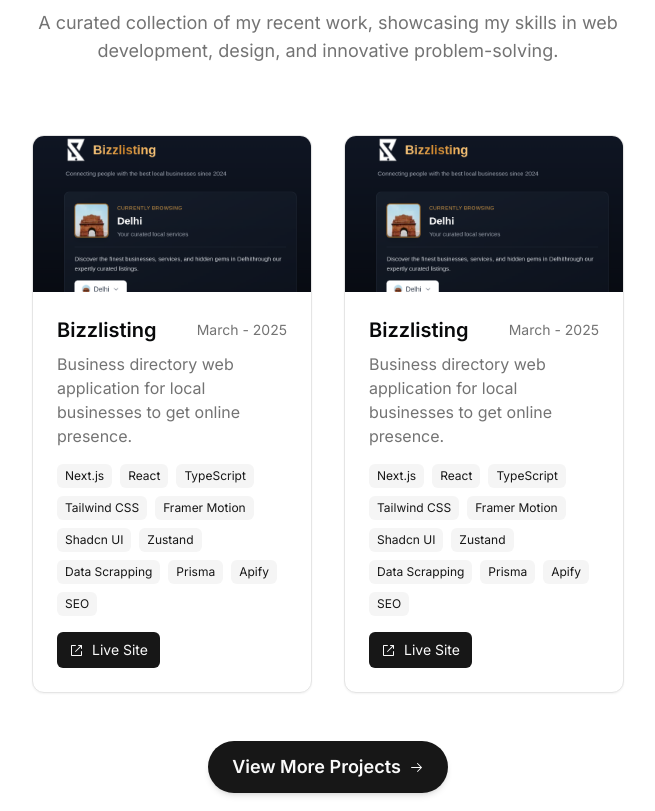
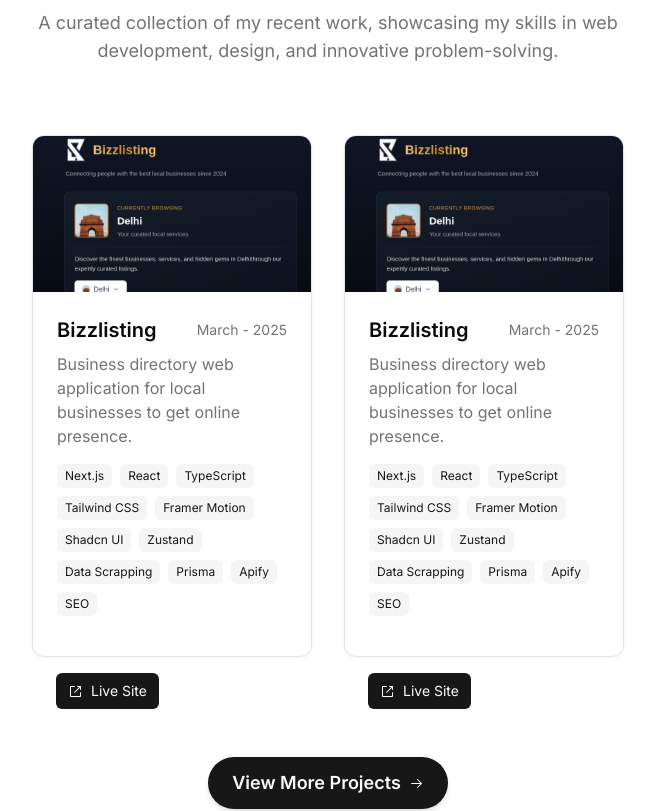
Before and after one commit to atulraj85/me, a Next.js app: page / in a window 1280 px wide. Shown: the part 880-1691 px from the top of the page, without its empty margins (312-967 px from the left). Built offline with nearby package versions, Linux system fonts and the light colour scheme.

Commit message:
Hydration Error Fix

```diff
--- a/src/app/blog/[slug]/page.tsx
+++ b/src/app/blog/[slug]/page.tsx
@@ -20,7 +20,6 @@ export async function generateMetadata({
   };
 }): Promise<Metadata | undefined> {
   let post = await getPost(params.slug);
-
   let {
     title,
     publishedAt: publishedTime,
@@ -61,7 +60,6 @@ export default async function Blog({
   };
 }) {
   let post = await getPost(params.slug);
-
   if (!post) {
     notFound();
   }
@@ -104,23 +102,23 @@ export default async function Blog({
         className="prose dark:prose-invert"
         dangerouslySetInnerHTML={{ __html: post.source }}
       ></article>
+
       {/* Back to Projects Link */}
-
       <div className="flex flex-col space-y-4 p-6">
-        <a
+        <Link
           href={`/projects/${post.slug}`}
           className="inline-flex items-center px-4 py-2 rounded-lg bg-black text-white font-medium transition-all hover:bg-gray-800 hover:shadow-lg group max-w-fit"
         >
           <ArrowLeft className="mr-2 h-5 w-5 group-hover:translate-x-[-2px]" />
-          Back to Project
-        </a>
+          <span>Back to Project</span>
+        </Link>
 
-        <a
+        <Link
           href="/blog"
           className="inline-flex items-center px-4 py-2 rounded-lg border-2 border-black text-black font-medium transition-all hover:bg-gray-100 hover:shadow-md max-w-fit"
         >
           <svg
-            className="mr-2 h-5 w-5 transition-transform group-hover:translate-x-1"
+            className="mr-2 h-5 w-5"
             viewBox="0 0 24 24"
             fill="none"
             stroke="currentColor"
@@ -132,8 +130,8 @@ export default async function Blog({
             <polyline points="16 17 21 12 16 7"></polyline>
             <line x1="21" y1="12" x2="9" y2="12"></line>
           </svg>
-          Show all Blogs
-        </a>
+          <span>Show all Blogs</span>
+        </Link>
       </div>
     </section>
   );
--- a/src/app/not-found.tsx
+++ b/src/app/not-found.tsx
@@ -16,7 +16,7 @@ export default function NotFoundPage() {
   if (!mounted) return null;
 
   return (
-    <div className=" flex items-center justify-center bg-gradient-to-b from-background to-secondary/10">
+    <div className="flex items-center justify-center bg-gradient-to-b from-background to-secondary/10">
       <div className="max-w-3xl mx-auto text-center">
         {/* Meditating Guru SVG Animation */}
         <motion.div
@@ -228,15 +228,14 @@ export default function NotFoundPage() {
               <span>Explore This Beautiful Place</span>
             </Link>
 
-            <motion.a
+            {/* Using a regular button styled as a link instead of motion.a */}
+            <a
               href="mailto:contact@yourdomain.com"
               className="flex items-center gap-2 px-6 py-3 bg-primary/80 hover:bg-primary/90 text-primary-foreground rounded-full transition-all duration-300 ease-in-out hover:shadow-md"
-              whileHover={{ scale: 1.05 }}
-              whileTap={{ scale: 0.98 }}
             >
               <MailIcon size={18} />
               <span>Send a Message</span>
-            </motion.a>
+            </a>
           </div>
         </motion.div>
       </div>
--- a/src/app/projects/_components/ProjectPage.tsx
+++ b/src/app/projects/_components/ProjectPage.tsx
@@ -7,6 +7,7 @@ import { ArrowRightIcon, ExternalLinkIcon } from "@radix-ui/react-icons";
 import { GitBranchIcon } from "lucide-react";
 import Image from "next/image";
 import Link from "next/link";
+import { useEffect, useState } from "react";
 
 interface ProjectsPageProps {
   isMain?: boolean;
@@ -15,6 +16,13 @@ interface ProjectsPageProps {
 const BLUR_FADE_DELAY = 0.04;
 
 export default function ProjectsPage({ isMain = false }: ProjectsPageProps) {
+  const [isMounted, setIsMounted] = useState(false);
+
+  // Fix hydration mismatch by ensuring client and server render the same initially
+  useEffect(() => {
+    setIsMounted(true);
+  }, []);
+
   // Convert object to array of project details
   const projectsArray: ProjectDetails[] = Object.values(projectData);
 
@@ -39,8 +47,7 @@ export default function ProjectsPage({ isMain = false }: ProjectsPageProps) {
       {/* Projects Grid */}
       <div className="grid md:grid-cols-2 gap-8">
         {displayProjects.map((project) => (
-          <Link
-            href={`/projects/${project.slug}`}
+          <div
             key={
               project.slug ||
               Object.keys(projectData).find(
@@ -49,6 +56,7 @@ export default function ProjectsPage({ isMain = false }: ProjectsPageProps) {
             }
             className="group block"
           >
+            <Link href={`/projects/${project.slug}`}>
               <div className="bg-background border rounded-xl overflow-hidden shadow-sm transition-all duration-300 group-hover:shadow-lg">
                 {/* Project Image */}
                 <div className="aspect-video overflow-hidden">
@@ -93,37 +101,38 @@ export default function ProjectsPage({ isMain = false }: ProjectsPageProps) {
                       </span>
                     ))}
                   </div>
+                </div>
+              </div>
+            </Link>
 
-                {/* Project Links */}
-                <div className="flex gap-2">
+            {/* Project Links as separate elements outside the main Link */}
+            {isMounted && (
+              <div className="flex gap-2 mt-4 px-6">
                 {project.links.repo && (
-                    <Link
+                  <a
                     href={project.links.repo}
                     target="_blank"
                     rel="noopener noreferrer"
                     className="bg-black text-white px-3 py-2 rounded-md text-sm flex items-center gap-2 hover:bg-black/80 transition-colors"
-                      onClick={(e) => e.stopPropagation()}
                   >
                     <GitBranchIcon size={16} />
                     Repository
-                    </Link>
+                  </a>
                 )}
                 {project.links.live && (
-                    <Link
+                  <a
                     href={project.links.live}
                     target="_blank"
                     rel="noopener noreferrer"
                     className="bg-primary text-primary-foreground px-3 py-2 rounded-md text-sm flex items-center gap-2 hover:bg-primary/90 transition-colors"
-                      onClick={(e) => e.stopPropagation()}
                   >
                     <ExternalLinkIcon />
                     Live Site
-                    </Link>
+                  </a>
                 )}
               </div>
+            )}
           </div>
-            </div>
-          </Link>
         ))}
       </div>
 
--- a/src/components/resume-card.tsx
+++ b/src/components/resume-card.tsx
@@ -7,7 +7,7 @@ import { cn } from "@/lib/utils";
 import { motion } from "framer-motion";
 import { ChevronRightIcon } from "lucide-react";
 import Link from "next/link";
-import React from "react";
+import React, { useEffect, useState } from "react";
 
 interface ResumeCardProps {
   logoUrl: string;
@@ -29,9 +29,15 @@ export const ResumeCard = ({
   period,
   description,
 }: ResumeCardProps) => {
-  const [isExpanded, setIsExpanded] = React.useState(false);
+  const [isExpanded, setIsExpanded] = useState(false);
+  const [isMounted, setIsMounted] = useState(false);
 
-  const handleClick = (e: React.MouseEvent<HTMLAnchorElement, MouseEvent>) => {
+  // Fix hydration mismatch by only rendering client-specific elements after mount
+  useEffect(() => {
+    setIsMounted(true);
+  }, []);
+
+  const handleClick = (e: React.MouseEvent<HTMLDivElement, MouseEvent>) => {
     if (description) {
       e.preventDefault();
       setIsExpanded(!isExpanded);
@@ -39,11 +45,7 @@ export const ResumeCard = ({
   };
 
   return (
-    <Link
-      href={href || "#"}
-      className="block cursor-pointer"
-      onClick={handleClick}
-    >
+    <div className="block cursor-pointer" onClick={handleClick}>
       <Card className="flex">
         <div className="flex-none">
           <Avatar className="border size-12 m-auto bg-muted-background dark:bg-foreground">
@@ -73,12 +75,14 @@ export const ResumeCard = ({
                     ))}
                   </span>
                 )}
+                {isMounted && description && (
                   <ChevronRightIcon
                     className={cn(
                       "size-4 translate-x-0 transform opacity-0 transition-all duration-300 ease-out group-hover:translate-x-1 group-hover:opacity-100",
                       isExpanded ? "rotate-90" : "rotate-0"
                     )}
                   />
+                )}
               </h3>
               <div className="text-xs sm:text-sm tabular-nums text-muted-foreground text-right">
                 {period}
@@ -86,12 +90,11 @@ export const ResumeCard = ({
             </div>
             {subtitle && <div className="font-sans text-xs">{subtitle}</div>}
           </CardHeader>
-          {description && (
+          {isMounted && description && (
             <motion.div
               initial={{ opacity: 0, height: 0 }}
               animate={{
                 opacity: isExpanded ? 1 : 0,
-
                 height: isExpanded ? "auto" : 0,
               }}
               transition={{
@@ -105,6 +108,13 @@ export const ResumeCard = ({
           )}
         </div>
       </Card>
+
+      {/* If you need navigation, use a separate Link */}
+      {href && href !== "#" && (
+        <Link href={href} className="hidden">
+          <span className="sr-only">Learn more about {title}</span>
         </Link>
+      )}
+    </div>
   );
 };
```
Lines whose indentation alone changed are shown as unchanged.
